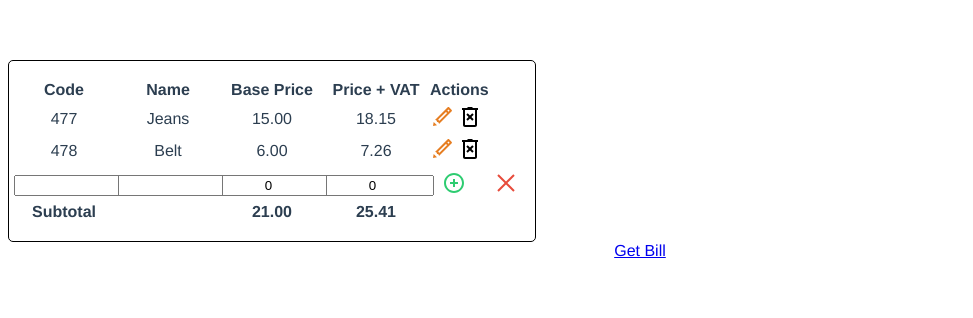
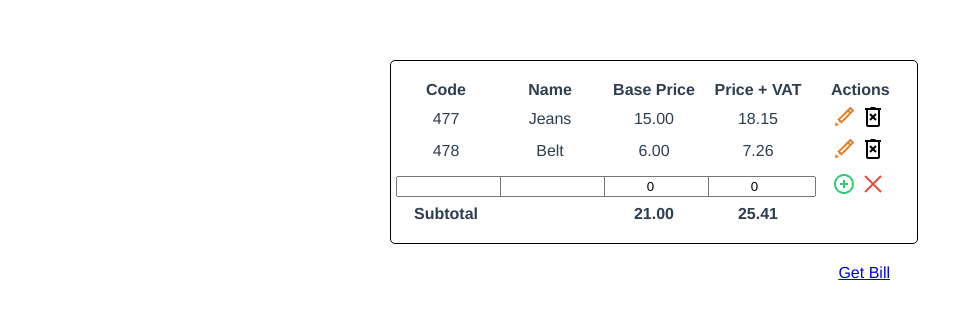
Before and after one commit to Voldemortas/accounting, a Vue app: page / in a window 1280 px wide. Shown: the top 318 px of the page, without its empty margins (0-973 px from the left). Built offline with nearby package versions, Linux system fonts and the light colour scheme.

Commit message:
moved styles into more structurised file

```diff
--- a/package.json
+++ b/package.json
@@ -19,6 +19,8 @@
     "babel-eslint": "^10.1.0",
     "eslint": "^6.7.2",
     "eslint-plugin-vue": "^6.2.2",
+    "node-sass": "^4.14.1",
+    "sass-loader": "^10.0.2",
     "vue-template-compiler": "^2.6.11"
   },
   "eslintConfig": {
--- a/src/App.vue
+++ b/src/App.vue
@@ -1,7 +1,11 @@
 <template>
   <div id="app">
-    <EditableTable v-bind:data="data" :method="updateTable" />
-    <a v-bind:href="`${path}/bill`">Get Bill</a>
+    <main class="main">
+      <EditableTable v-bind:data="data" :method="updateTable" />
+      <div class="right">
+        <a v-bind:href="`${path}/bill`">Get Bill</a>
+      </div>
+    </main>
   </div>
 </template>
 
@@ -54,14 +58,3 @@ export default {
   },
 }
 </script>
-
-<style>
-#app {
-  font-family: Avenir, Helvetica, Arial, sans-serif;
-  -webkit-font-smoothing: antialiased;
-  -moz-osx-font-smoothing: grayscale;
-  text-align: center;
-  color: #2c3e50;
-  margin-top: 60px;
-}
-</style>
--- a/src/Bill.vue
+++ b/src/Bill.vue
@@ -1,7 +1,11 @@
 <template>
   <div id="app">
-    <PreviewTable v-bind:data="data" />
-    <a v-bind:href="`${path}/`">a</a>
+    <main class="main">
+      <PreviewTable v-bind:data="data" /><br />
+      <div class="right">
+        <a v-bind:href="`${path}/`">Back</a>
+      </div>
+    </main>
   </div>
 </template>
 
@@ -21,14 +25,3 @@ export default {
   },
 }
 </script>
-
-<style>
-#app {
-  font-family: Avenir, Helvetica, Arial, sans-serif;
-  -webkit-font-smoothing: antialiased;
-  -moz-osx-font-smoothing: grayscale;
-  text-align: center;
-  color: #2c3e50;
-  margin-top: 60px;
-}
-</style>
--- /dev/null
+++ b/src/assets/style.scss
@@ -0,0 +1,60 @@
+#app {
+  font-family: Avenir, Helvetica, Arial, sans-serif;
+  -webkit-font-smoothing: antialiased;
+  -moz-osx-font-smoothing: grayscale;
+  text-align: center;
+  color: #2c3e50;
+  margin-top: 60px;
+}
+
+input {
+  width: 100%;
+  text-align: center;
+}
+svg {
+  cursor: pointer;
+}
+
+tbody {
+  display: block;
+  max-height: 400px;
+  overflow: auto;
+  width: 100%;
+}
+td {
+  width: 100px;
+}
+thead,
+tfoot {
+  display: block;
+}
+th {
+  min-width: 100px;
+}
+table {
+  border-width: 1px;
+  border-style: solid;
+  border-color: black;
+  border-radius: 5px;
+  padding: 15px 0;
+  display: inline-table;
+}
+
+.td-small {
+  width: 25px;
+  border-width: 0;
+}
+
+.padLeft {
+  padding-left: 20px;
+}
+
+.right {
+  padding-top: 20px;
+  text-align: right;
+}
+
+.main {
+  width: 500px;
+  display: inline-block;
+}
--- a/src/components/EditableRow.vue
+++ b/src/components/EditableRow.vue
@@ -1,12 +1,17 @@
 <template>
   <tr v-if="!edit">
-    <td>{{code}}</td>
-    <td>{{name}}</td>
-    <td>{{base.toFixed(2)}}</td>
-    <td>{{(base * (1 + tax)).toFixed(2)}}</td>
-    <td v-on:click="() => {
-        edit = !edit
-      }" class="td-small">
+    <td>{{ code }}</td>
+    <td>{{ name }}</td>
+    <td>{{ base.toFixed(2) }}</td>
+    <td>{{ (base * (1 + tax)).toFixed(2) }}</td>
+    <td
+      v-on:click="
+        () => {
+          edit = !edit
+        }
+      "
+      class="td-small padLeft"
+    >
       <svg
         xmlns="http://www.w3.org/2000/svg"
         x="0px"
@@ -108,7 +113,7 @@
         v-on:keyup="changeTotal"
       />
     </td>
-    <td v-on:click="save" class="td-small">
+    <td v-on:click="save" class="td-small padLeft">
       <svg
         xmlns="http://www.w3.org/2000/svg"
         x="0px"
@@ -185,7 +190,7 @@
 
 <script>
 export default {
-  name: "EditableRow",
+  name: 'EditableRow',
   props: {
     code: String,
     name: String,
@@ -199,52 +204,35 @@ export default {
       edit: false,
       newBase: this.base.toFixed(2),
       newTotal: (this.base * (1 + this.tax)).toFixed(2),
-      newCode: this.code + "",
-      newName: this.name + "",
-    };
+      newCode: this.code + '',
+      newName: this.name + '',
+    }
   },
   methods: {
     changeBase(e) {
-      this.newTotal = (e.target.value * (1 + this.tax)).toFixed(2);
+      this.newTotal = (e.target.value * (1 + this.tax)).toFixed(2)
     },
     changeTotal(e) {
-      this.newBase = (e.target.value / (1 + this.tax)).toFixed(2);
+      this.newBase = (e.target.value / (1 + this.tax)).toFixed(2)
     },
     cancel() {
-      this.newBase = this.base.toFixed(2);
-      this.newTotal = (this.base * (1 + this.tax)).toFixed(2);
-      this.newCode = this.code + "";
-      this.newName = this.name + "";
-      this.edit = !this.edit;
+      this.newBase = this.base.toFixed(2)
+      this.newTotal = (this.base * (1 + this.tax)).toFixed(2)
+      this.newCode = this.code + ''
+      this.newName = this.name + ''
+      this.edit = !this.edit
     },
     save() {
       let newValue = {
         code: this.newCode,
         name: this.newName,
         base: this.newBase * 1,
-      };
-      this.edit = !this.method("update", this.index, newValue);
+      }
+      this.edit = !this.method('update', this.index, newValue)
     },
     remove() {
-      this.method("remove", this.index);
+      this.method('remove', this.index)
     },
   },
-};
+}
 </script>
-
-<style scoped>
-input {
-  width: 100%;
-  text-align: center;
-}
-td {
-  width: 100px;
-}
-.td-small {
-  width: 10px;
-  border-width: 0;
-}
-svg {
-  cursor: pointer;
-}
-</style>
--- a/src/components/EditableTable.vue
+++ b/src/components/EditableTable.vue
@@ -6,58 +6,46 @@
         <th>Name</th>
         <th>Base Price</th>
         <th>Price + VAT</th>
-        <th colspan="2" style="min-width: 20px">Actions</th>
+        <th colspan="2" style="min-width: 20px" class="padLeft">Actions</th>
       </tr>
     </thead>
     <tbody>
       <template v-for="(item, index) in data">
-        <EditableRow v-bind="item" :method="method" v-bind:index="index" :key="item.code + index" />
+        <EditableRow
+          v-bind="item"
+          :method="method"
+          v-bind:index="index"
+          :key="item.code + index"
+        />
       </template>
     </tbody>
     <tfoot>
       <NewRow :method="method" v-bind:tax="0.21" />
       <th>Subtotal</th>
       <th></th>
-      <th>{{data.reduce((acc, curr) => acc + curr.base, 0).toFixed(2)}}</th>
-      <th>{{data.reduce((acc, curr) => acc + (curr.base * (1 + curr.tax)) , 0).toFixed(2)}}</th>
+      <th>{{ data.reduce((acc, curr) => acc + curr.base, 0).toFixed(2) }}</th>
+      <th>
+        {{
+          data
+            .reduce((acc, curr) => acc + curr.base * (1 + curr.tax), 0)
+            .toFixed(2)
+        }}
+      </th>
       <th colspan="2"></th>
     </tfoot>
   </table>
 </template>
 
 <script>
-import EditableRow from "./EditableRow";
-import NewRow from "./NewRow";
+import EditableRow from './EditableRow'
+import NewRow from './NewRow'
 
 export default {
-  name: "EditableTable",
+  name: 'EditableTable',
   props: {
     data: Array,
     method: Function,
   },
   components: { EditableRow, NewRow },
-};
+}
 </script>
-
-<style scoped>
-tbody {
-  display: block;
-  max-height: 400px;
-  overflow: auto;
-  width: 100%;
-}
-thead,
-tfoot {
-  display: block;
-}
-th {
-  min-width: 100px;
-}
-table {
-  border-width: 1px;
-  border-style: solid;
-  border-color: black;
-  border-radius: 5px;
-  padding: 15px 0;
-}
-</style>
--- a/src/components/NewRow.vue
+++ b/src/components/NewRow.vue
@@ -28,7 +28,7 @@
         v-on:keyup="changeTotal"
       />
     </td>
-    <td v-on:click="add" class="td-small">
+    <td v-on:click="add" class="td-small padLeft">
       <svg
         xmlns="http://www.w3.org/2000/svg"
         x="0px"
@@ -64,7 +64,7 @@
         </g>
       </svg>
     </td>
-    <td v-on:click="cancel" class="td-small">
+    <td class="td-small" style="display: inherit" v-on:click="cancel">
       <svg
         xmlns="http://www.w3.org/2000/svg"
         x="0px"
@@ -105,7 +105,7 @@
 
 <script>
 export default {
-  name: "NewRow",
+  name: 'NewRow',
   props: {
     method: Function,
     tax: Number,
@@ -114,48 +114,31 @@ export default {
     return {
       newBase: 0,
       newTotal: 0,
-      newCode: "",
-      newName: "",
-    };
+      newCode: '',
+      newName: '',
+    }
   },
   methods: {
     changeBase(e) {
-      this.newTotal = (e.target.value * (1 + this.tax)).toFixed(2);
+      this.newTotal = (e.target.value * (1 + this.tax)).toFixed(2)
     },
     changeTotal(e) {
-      this.newBase = (e.target.value / (1 + this.tax)).toFixed(2);
+      this.newBase = (e.target.value / (1 + this.tax)).toFixed(2)
     },
     cancel() {
-      this.newBase = 0;
-      this.newTotal = 0;
-      this.newCode = "";
-      this.newName = "";
+      this.newBase = 0
+      this.newTotal = 0
+      this.newCode = ''
+      this.newName = ''
     },
     add() {
       let newValue = {
         code: this.newCode,
         name: this.newName,
         base: this.newBase * 1,
-      };
-      if (this.method("add", 0, newValue)) this.cancel();
+      }
+      if (this.method('add', 0, newValue)) this.cancel()
     },
   },
-};
+}
 </script>
-
-<style scoped>
-input {
-  width: 100%;
-  text-align: center;
-}
-td {
-  width: 100px;
-}
-.td-small {
-  max-width: 10px;
-  border-width: 0;
-}
-svg {
-  cursor: pointer;
-}
-</style>
--- a/src/components/PreviewRow.vue
+++ b/src/components/PreviewRow.vue
@@ -18,20 +18,3 @@ export default {
   },
 }
 </script>
-
-<style scoped>
-input {
-  width: 100%;
-  text-align: center;
-}
-td {
-  width: 100px;
-}
-.td-small {
-  width: 10px;
-  border-width: 0;
-}
-svg {
-  cursor: pointer;
-}
-</style>
--- a/src/components/PreviewTable.vue
+++ b/src/components/PreviewTable.vue
@@ -43,26 +43,3 @@ export default {
   components: { PreviewRow },
 }
 </script>
-
-<style scoped>
-tbody {
-  display: block;
-  max-height: 400px;
-  overflow: auto;
-  width: 100%;
-}
-thead,
-tfoot {
-  display: block;
-}
-th {
-  min-width: 100px;
-}
-table {
-  border-width: 1px;
-  border-style: solid;
-  border-color: black;
-  border-radius: 5px;
-  padding: 15px 0;
-}
-</style>
--- a/src/main.js
+++ b/src/main.js
@@ -4,6 +4,7 @@ import App from './App.vue'
 import NotFound from './NotFound.vue'
 import Bill from './Bill.vue'
 import { publicPath } from '../vue.config'
+import './assets/style.scss'
 
 Vue.config.productionTip = false
 Vue.use(VueRouter)
```
Also changed, not shown: 1 other file (tests, documents, lock files or other folders).
